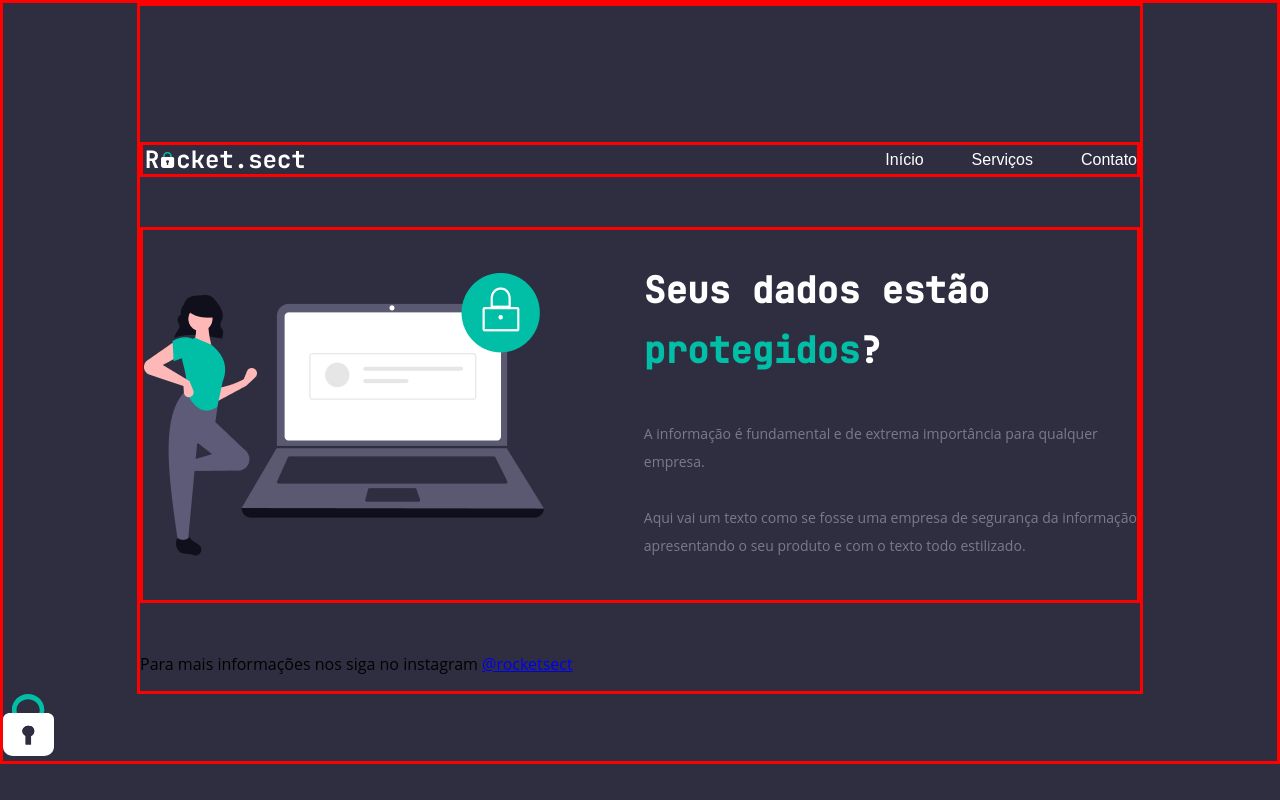
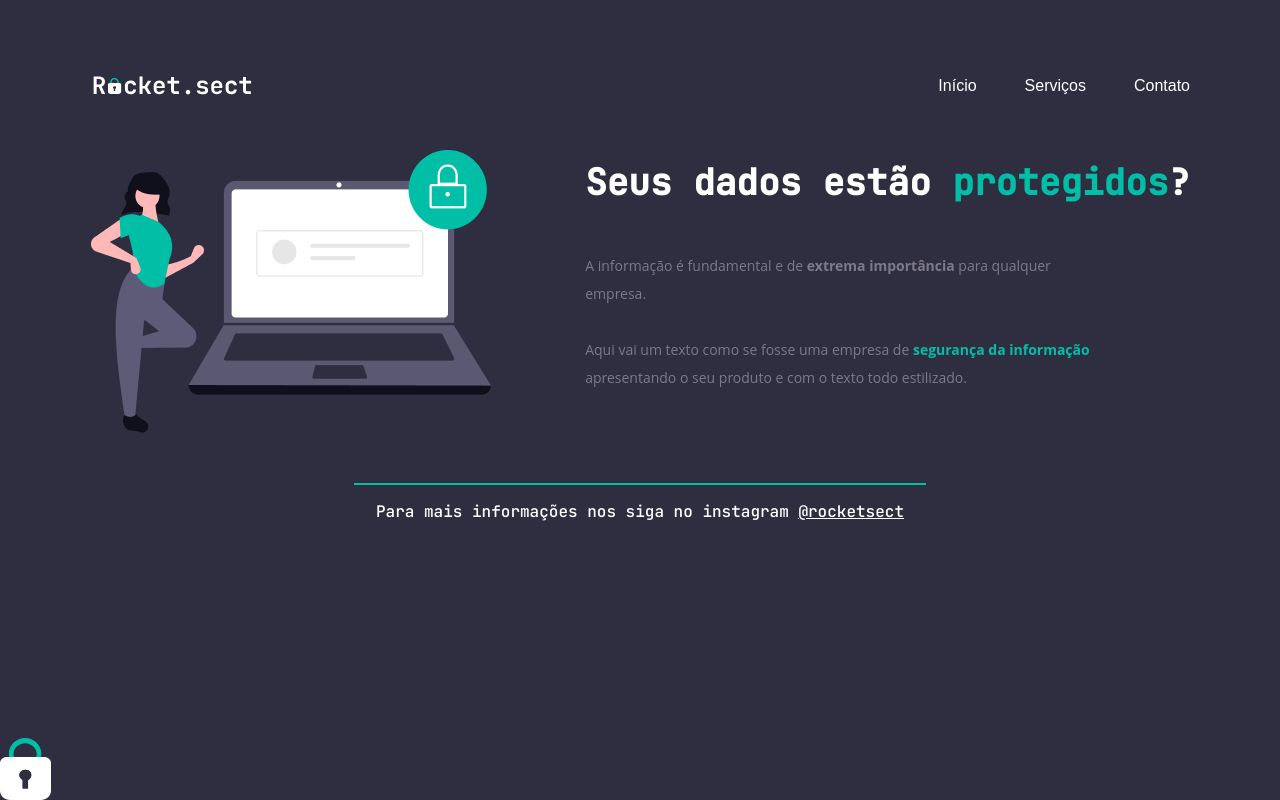
Before and after one commit to Carlosomr/Rocket.sect, a plain HTML site: page index.html in a window 1280 px wide. Drawn offline with Linux system fonts and the light colour scheme.

Commit message:
finalizado

```diff
--- a/index.html
+++ b/index.html
@@ -3,7 +3,7 @@
 <head>
     <meta charset="UTF-8">
     <meta name="viewport" content="width=device-width, initial-scale=1.0">
-    <title>Document</title>
+    <title>rocketsect</title>
     <link rel="preconnect" href="https://fonts.googleapis.com">
     <link rel="preconnect" href="https://fonts.gstatic.com" crossorigin>
     <link href="https://fonts.googleapis.com/css2?family=JetBrains+Mono:wght@500&display=swap" rel="stylesheet">
@@ -26,9 +26,9 @@
             <section>
                 <h1>Seus dados estão <span>protegidos</span>?</h1>
 
-                <p>A informação é fundamental e de extrema importância para qualquer <br> empresa. <br><br>
+                <p>A informação é fundamental e de <b>extrema importância</b> para qualquer <br> empresa. <br><br>
 
-                    Aqui vai um texto como se fosse uma empresa de segurança da informação <br>apresentando o seu produto e com o texto todo estilizado. </p>
+                    Aqui vai um texto como se fosse uma empresa de <strong>segurança da informação</strong> <br>apresentando o seu produto e com o texto todo estilizado. </p>
 
 
             </section>
@@ -44,6 +44,6 @@
 
         </footer>
     </div>
-    <img src="images/padlock.svg" alt="">
+    <img id="balls" src="images/padlock.svg" alt="">
 </body>
 </html>
--- a/style.css
+++ b/style.css
@@ -2,17 +2,13 @@ body{
     margin: 0 auto;
     font-family: 'Open Sans', sans-serif;
     background: #2F2E41;
-    border: solid red;
-
+    /min-height: 100vh;
 }
 .page {
-    width: 1000px;
-    margin: 0 auto;
-    padding-top: 65px;
-    border: solid red;
+    width: 1100px;
+    margin: auto;
 }
 nav {
-    border: solid red;
     display: flex;
     justify-content: space-between;
     align-items: center;
@@ -39,25 +35,53 @@ main {
     display: flex;
     align-items: center;
     justify-content:space-between;
-    border: solid red;
     margin: 50px auto ;
 }
 h1{
+    display: inline;
     font-size: 36px;
     font-family: 'JetBrains Mono', sans-serif;
     line-height: 60px;
     color: #fff;
-    width: 350px;
-
-
+    width: 450px;
 }
 h1 span{
     color: #00BFA6;
     font-weight: bold;
 }
 section p {
+    text-align: justify;
     font-size: 14px;
     line-height: 28px;
     color: #7D7987;
     margin: 40px 0; /* 40 encima e embaixo, 0 nas laterais.*/
 }
+section strong {
+    color: #00BFA6;
+}
+footer {
+    display: flex;
+    flex-direction: column;
+}
+#borda {
+
+    border: solid 0.5px #00BFA6;
+    width: 570px;
+    margin: auto ;
+}
+footer p {
+    text-align: center;
+    font-style: normal;
+    font-family: 'JetBrains Mono';
+    color: #fff;
+
+}
+footer a {
+    color: #fff;
+
+}
+#balls{
+    position: fixed;
+    bottom: 0;
+    left: 0;
+}
```
